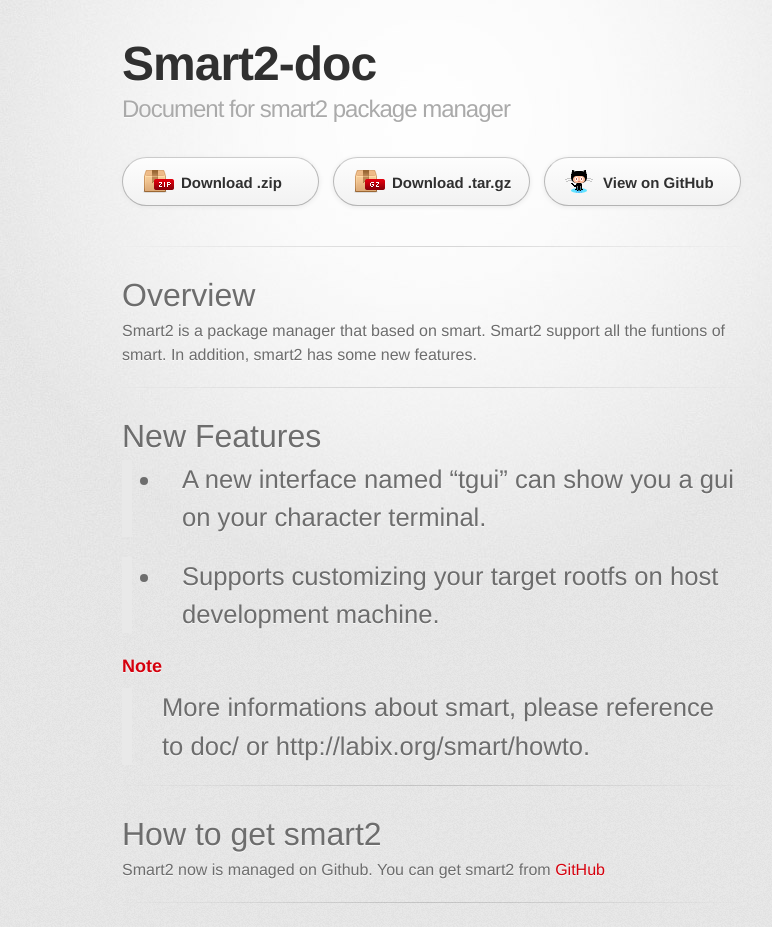
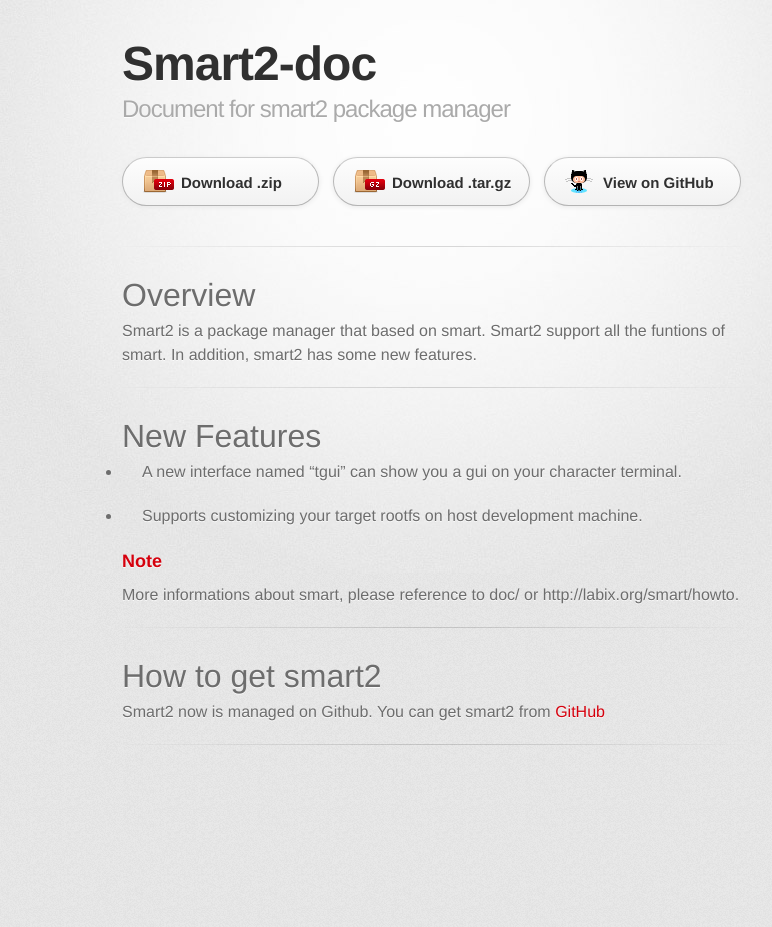
Before and after one commit to fan-xin/smart2-doc, a Jekyll site: the page built from index.md, in a window 1280 px wide. Shown: the whole page, without its empty margins (208-980 px from the left). Built offline with Jekyll 4.4.1, drawn with Linux system fonts in a browser that asks for light colours; some web fonts are replaced; Markdown is read by kramdown in place of the engine named in the settings; after the commit the page ends 900 px from its top, so only the background shows below that.

```diff
--- a/index.md
+++ b/index.md
@@ -11,13 +11,13 @@ Smart2 is a package manager that based on smart. Smart2 support all the funtions
 
 #New Features
 
-> * A new interface named "tgui" can show you a gui on your character terminal.
+* A new interface named "tgui" can show you a gui on your character terminal.
 
-> * Supports customizing your target rootfs on host development machine.
+* Supports customizing your target rootfs on host development machine.
 
 ###Note
 
-> More informations about smart, please reference to doc/ or http://labix.org/smart/howto.
+More informations about smart, please reference to doc/ or http://labix.org/smart/howto.
 
 ------
 
```
